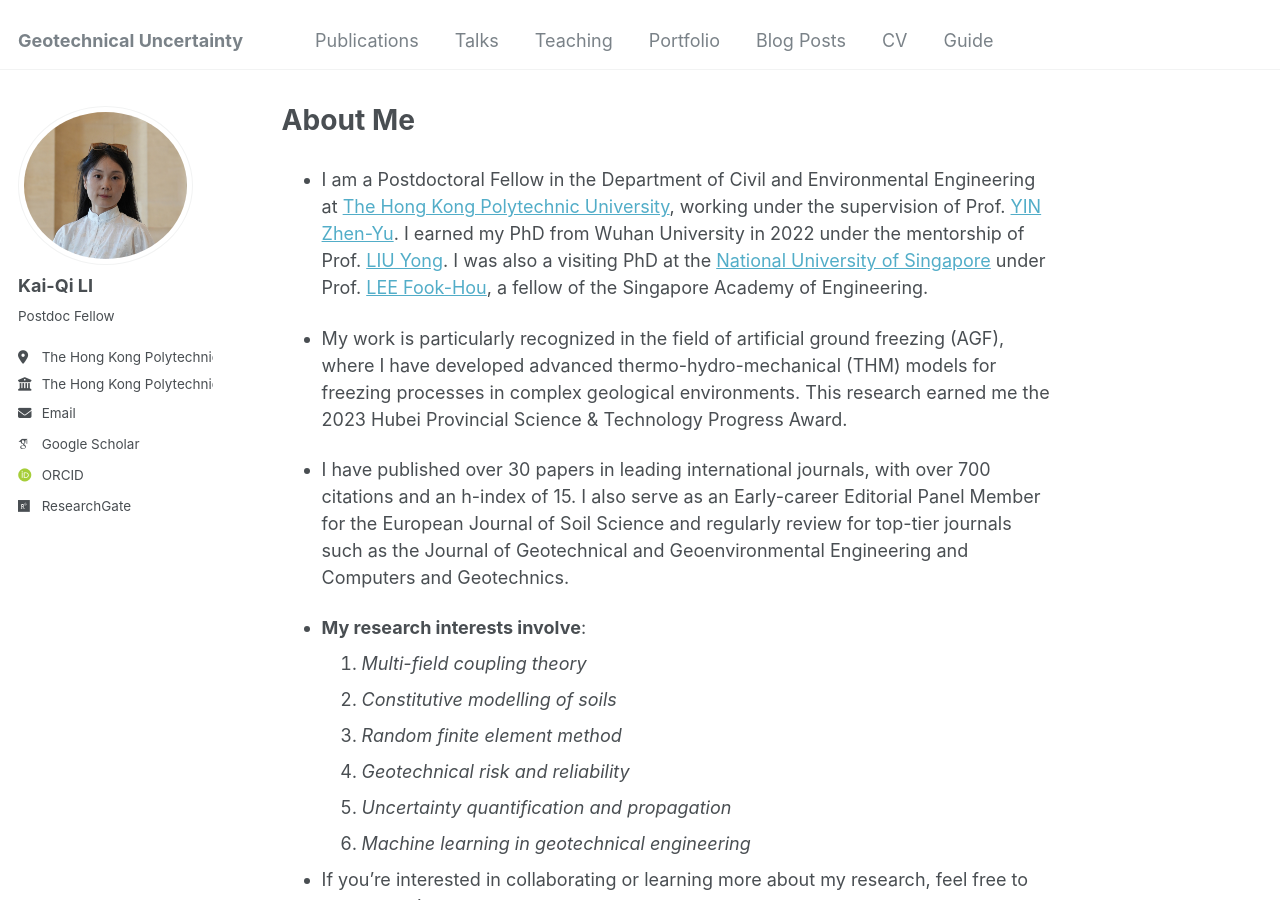
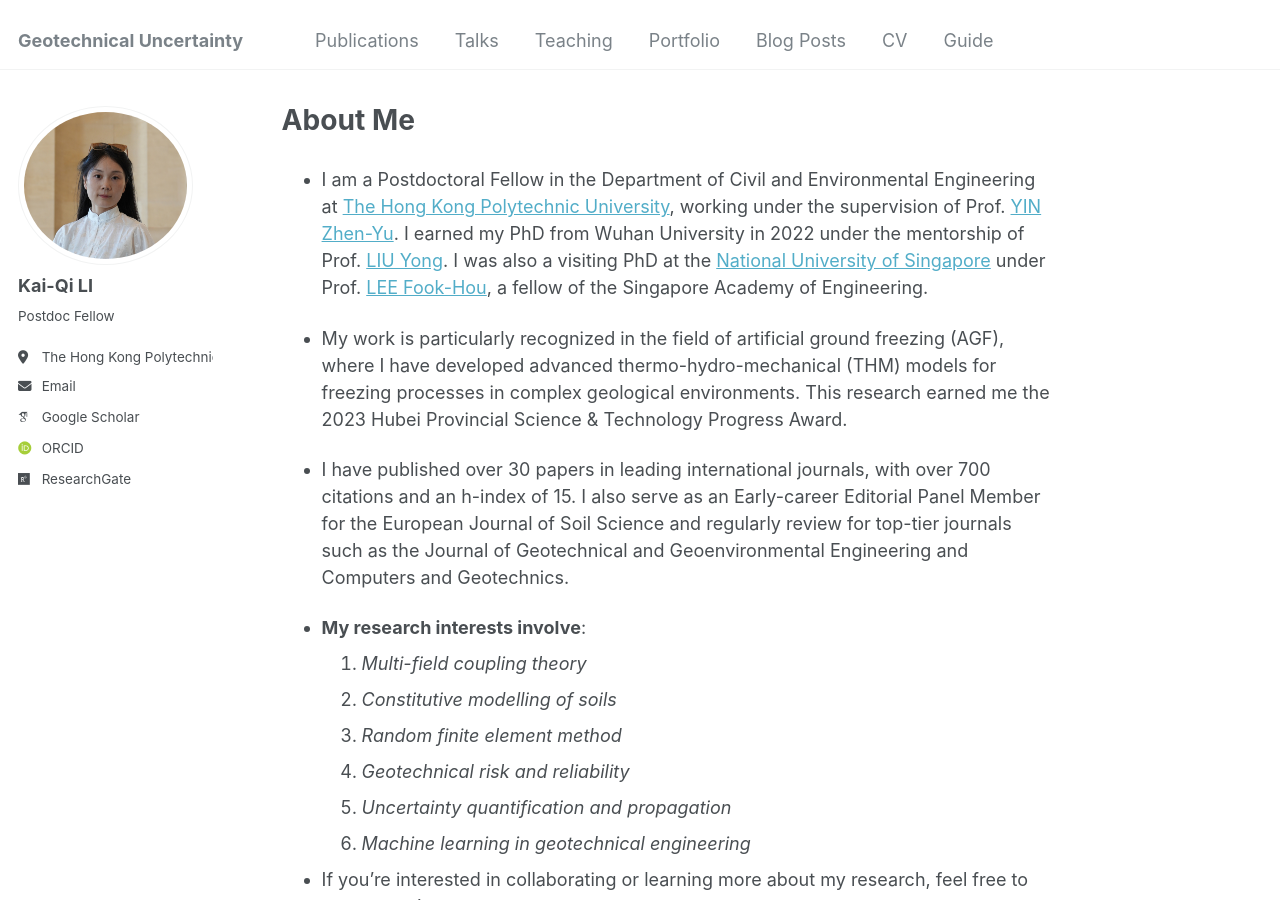
Before and after one commit to kqceeli/kqceeli.github.io, a Jekyll site: the page built from _pages/about.md, in a window 1280 px wide and 900 px high. Built offline with Jekyll 4.4.1, drawn with Linux system fonts in a browser that asks for light colours; some web fonts are replaced.

Commit message:
Update _config.yml

```diff
--- a/_config.yml
+++ b/_config.yml
@@ -26,7 +26,7 @@ author:
   pronouns         : # example: "she/her"
   bio              : "Postdoc Fellow"
   location         : "The Hong Kong Polytechnic University"
-  employer         : "The Hong Kong Polytechnic University"
+  employer         : #"The Hong Kong Polytechnic University"
   uri              : # URL
   email            : "kqcee.li@polyu.edu.hk"
 
```
